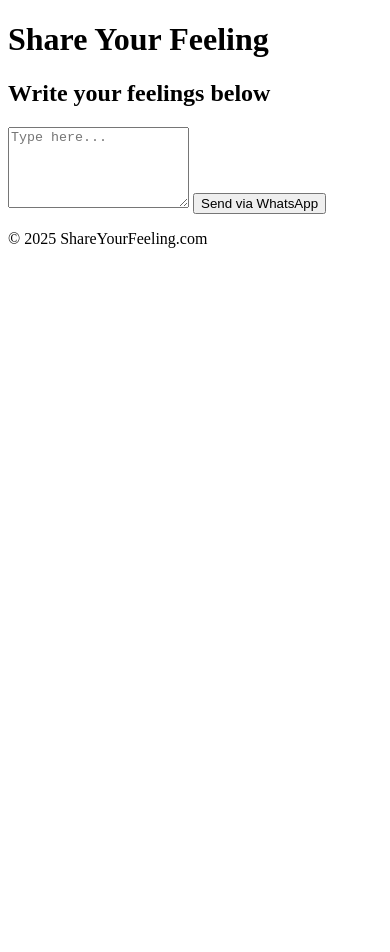
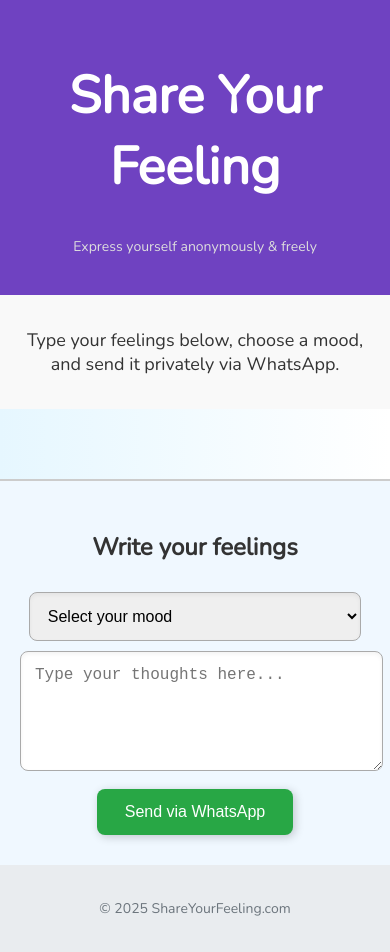
Before and after one commit to atulanand69/ShareYourFeeling, a plain HTML site: page index.html in a window 390 px wide. Before the commit the page ends 844 px from the top, so only its background shows below. Drawn offline with nearby package versions, Linux system fonts and the light colour scheme.

Commit message:
Update index.html

```diff
--- a/index.html
+++ b/index.html
@@ -6,11 +6,148 @@
   <title>Share Your Feeling</title>
   <link rel="stylesheet" href="style.css" />
   <link href="https://fonts.googleapis.com/css2?family=Nunito&display=swap" rel="stylesheet" />
+  <style>
+    body {
+      font-family: 'Nunito', sans-serif;
+      background: linear-gradient(to right, #e6f7ff, #ffffff);
+      margin: 0;
+      padding: 0;
+      color: #333;
+    }
+
+    header {
+      background-color: #6f42c1;
+      color: #fff;
+      padding: 25px 10px;
+      text-align: center;
+      font-size: 32px;
+      box-shadow: 0 4px 8px rgba(0,0,0,0.1);
+    }
+
+    .subtitle {
+      font-size: 16px;
+      color: #ddd;
+      margin-top: 10px;
+    }
+
+    #intro {
+      text-align: center;
+      font-size: 18px;
+      padding: 15px;
+      background-color: #f9f9f9;
+    }
+
+    #alphabet {
+      text-align: center;
+      padding: 20px 10px;
+    }
+
+    #letters button {
+      margin: 6px;
+      padding: 10px 16px;
+      border: none;
+      background-color: #d1ecf1;
+      border-radius: 8px;
+      cursor: pointer;
+      font-weight: 600;
+      transition: background-color 0.3s, transform 0.2s;
+    }
+
+    #letters button:hover {
+      background-color: #17a2b8;
+      color: white;
+      transform: scale(1.05);
+    }
+
+    #feeling-list {
+      text-align: center;
+      padding: 15px;
+    }
+
+    .feeling {
+      display: inline-block;
+      margin: 6px;
+      padding: 8px 12px;
+      background-color: #f8d7da;
+      border-radius: 20px;
+      font-size: 15px;
+      color: #721c24;
+      box-shadow: 0 2px 5px rgba(0,0,0,0.1);
+      transition: background 0.3s;
+    }
+
+    .feeling:hover {
+      background-color: #f5c6cb;
+    }
+
+    #share-box {
+      text-align: center;
+      padding: 30px 20px;
+      background-color: #f0f8ff;
+      border-top: 2px solid #ccc;
+    }
+
+    textarea, select {
+      width: 90%;
+      max-width: 600px;
+      padding: 14px;
+      border: 1px solid #aaa;
+      border-radius: 8px;
+      font-size: 16px;
+      margin-top: 10px;
+      box-shadow: inset 0 2px 4px rgba(0,0,0,0.05);
+    }
+
+    button {
+      margin-top: 12px;
+      background-color: #28a745;
+      color: white;
+      padding: 14px 28px;
+      font-size: 16px;
+      border: none;
+      border-radius: 8px;
+      cursor: pointer;
+      transition: background-color 0.3s ease, transform 0.2s ease;
+      box-shadow: 2px 2px 10px rgba(0,0,0,0.2);
+    }
+
+    button:hover {
+      background-color: #218838;
+      transform: scale(1.05);
+    }
+
+    footer {
+      text-align: center;
+      padding: 20px;
+      background-color: #e9ecef;
+      font-size: 14px;
+      color: #6c757d;
+    }
+
+    @media (max-width: 768px) {
+      textarea, select {
+        width: 95%;
+      }
+
+      header {
+        font-size: 26px;
+      }
+
+      .subtitle {
+        font-size: 14px;
+      }
+    }
+  </style>
 </head>
 <body>
   <header>
     <h1>Share Your Feeling</h1>
+    <p class="subtitle">Express yourself anonymously & freely</p>
   </header>
+
+  <section id="intro">
+    <p>Type your feelings below, choose a mood, and send it privately via WhatsApp.</p>
+  </section>
 
   <section id="alphabet">
     <div id="letters"></div>
@@ -19,15 +156,39 @@
   <section id="feeling-list"></section>
 
   <section id="share-box">
-    <h2>Write your feelings below</h2>
-    <textarea id="feeling-text" rows="5" placeholder="Type here..."></textarea>
+    <h2>Write your feelings</h2>
+    <select id="mood-select">
+      <option value="">Select your mood</option>
+      <option value="Happy">😊 Happy</option>
+      <option value="Sad">😢 Sad</option>
+      <option value="Angry">😠 Angry</option>
+      <option value="Excited">😄 Excited</option>
+      <option value="Confused">😕 Confused</option>
+    </select>
+    <textarea id="feeling-text" rows="5" placeholder="Type your thoughts here..."></textarea>
     <button onclick="sendFeeling()">Send via WhatsApp</button>
+    <p id="confirmation-message" style="display: none; color: green; margin-top: 10px;">✅ Your feeling has been shared!</p>
   </section>
 
   <footer>
     <p>© 2025 ShareYourFeeling.com</p>
   </footer>
 
-  <script src="script.js"></script>
+  <script>
+    function sendFeeling() {
+      const feeling = document.getElementById("feeling-text").value;
+      const mood = document.getElementById("mood-select").value;
+      if (!feeling.trim()) {
+        alert("Please write something first.");
+        return;
+      }
+      const message = `Mood: ${mood}\nFeeling: ${feeling}`;
+      const whatsappUrl = `https://wa.me/?text=${encodeURIComponent(message)}`;
+      window.open(whatsappUrl, '_blank');
+      document.getElementById("confirmation-message").style.display = 'block';
+      document.getElementById("feeling-text").value = '';
+      document.getElementById("mood-select").value = '';
+    }
+  </script>
 </body>
 </html>
```
